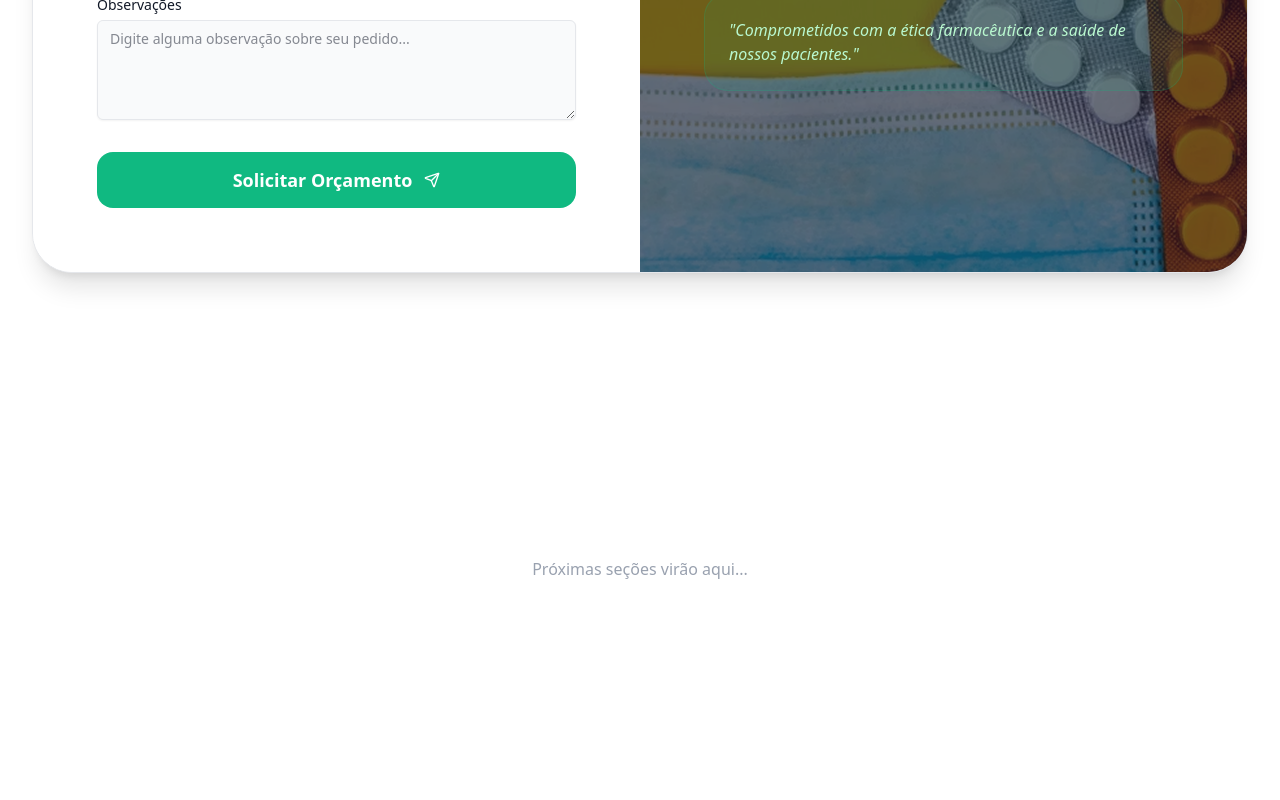
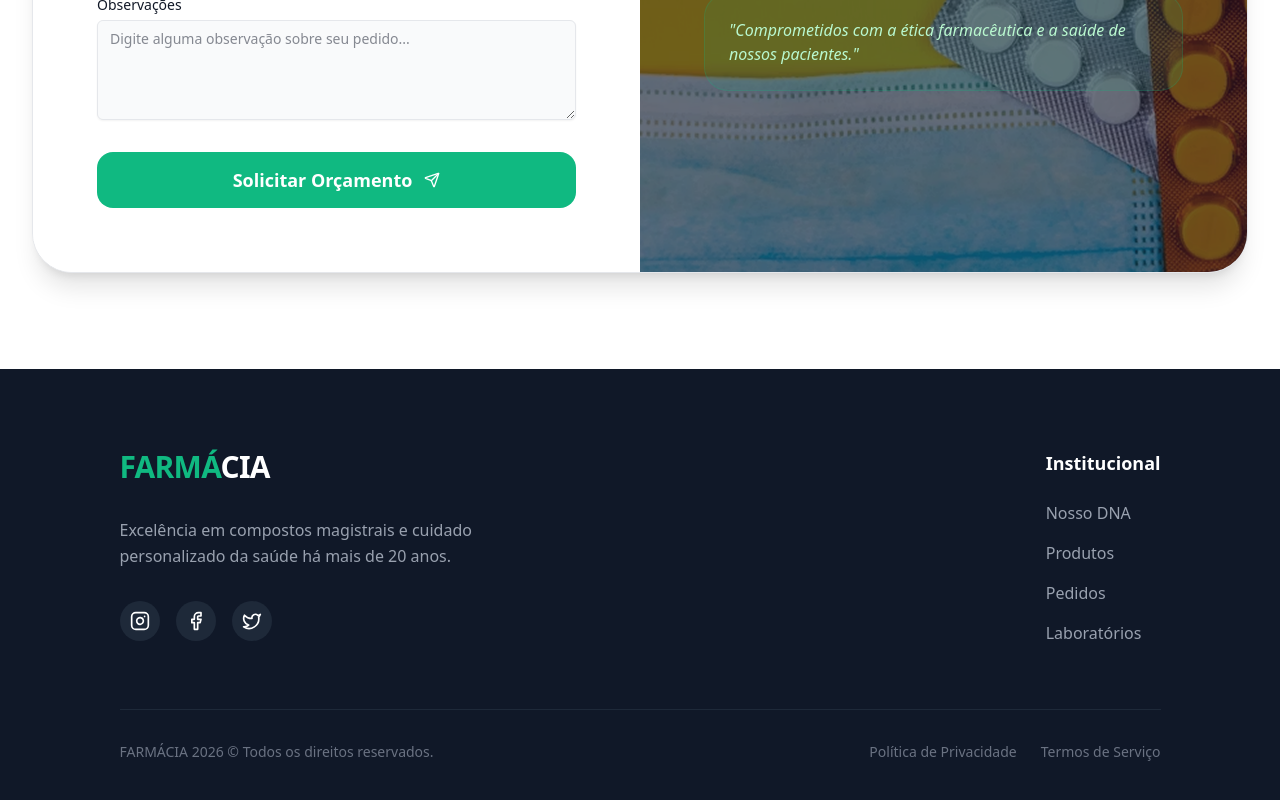
Before and after one commit to Rafael19722/desafio-frontend-singular, a Next.js app: page / in a window 1280 px wide. Shown: the part 4598-5398 px from the top of the page. Before the commit the page ends 5367 px from the top, so only its background shows below. Built offline with nearby package versions, Linux system fonts and the light colour scheme.

Commit message:
feat: implements footer with social links

```diff
--- a/app/globals.css
+++ b/app/globals.css
@@ -37,3 +37,13 @@ h1, h2, h3, h4, h5, h6 {
   -ms-overflow-style: none;
   scrollbar-width: none;
 }
+
+@layer components {
+  .footer-icon {
+    @apply w-10 h-10 rounded-full bg-gray-800 flex items-center justify-center hover:bg-primary transition-colors text-white;
+  }
+
+  .footer-link {
+    @apply text-gray-400 hover:text-primary transition-colors;
+  }
+}
--- a/app/layout.tsx
+++ b/app/layout.tsx
@@ -4,6 +4,7 @@ import "./globals.css";
 
 import { Header } from "@/components/Header";
 import { Toaster } from "@/components/ui/sonner";
+import { Footer } from "@/components/Footer";
 
 const inter = Inter({
   subsets: ["latin"],
@@ -33,6 +34,7 @@ export default function RootLayout({
         <Header />
         <Toaster />
         {children}
+        <Footer />
       </body>
     </html>
   );
--- a/app/page.tsx
+++ b/app/page.tsx
@@ -16,10 +16,6 @@ export default function Home() {
       <Products />
       <Quotes />
       <BudgetForm />
-
-      <div className="h-[50vh] bg-white flex items-center justify-center">
-        <p className="text-gray-400">Próximas seções virão aqui...</p>
-      </div>
     </main>
   );
 }
--- /dev/null
+++ b/components/Footer.tsx
@@ -0,0 +1,75 @@
+import Link from "next/link";
+import { Instagram, Facebook, Twitter } from "lucide-react";
+
+export function Footer() {
+    return (
+        <footer className="bg-gray-900 text-white pt-20 pb-10 px-8 md:px-[87.5px]">
+
+            <div className="max-w-[1280px] mx-auto px-8">
+
+                <div className="border-b border-gray-800 pb-16 flex flex-col md:flex-row justify-between gap-12 md:gap-16">
+
+                    <div className="w-full md:w-[584px] flex flex-col gap-6">
+
+                        <Link href="/" className="font-heading text-3xl font-bold tracking-tight inline-block mb-2">
+                            <span className="text-primary">FARMÁ</span>
+                            <span>CIA</span>
+                        </Link>
+
+                        <p className="font-sans font-normal text-base leading-[26px] text-gray-400 max-w-md">
+                            Excelência em compostos magistrais e cuidado personalizado da saúde há mais de 20 anos.
+                        </p>
+
+                        <div className="flex items-center gap-4 mt-2">
+                            <a href="#" className="footer-icon">
+                                <Instagram size={20} />
+                            </a>
+                            <a href="#" className="footer-icon">
+                                <Facebook size={20} />
+                            </a>
+                            <a href="#" className="footer-icon">
+                                <Twitter size={20} />
+                            </a>
+                        </div>
+                    </div>
+
+                    <div className="w-full md:w-[584px] flex justify-start md:justify-end">
+
+                        <div className="flex flex-col gap-6">
+
+                            <h4 className="font-bold text-lg text-white">Institucional</h4>
+
+                            <ul className="flex flex-col gap-4">
+                                <li>
+                                    <Link href="#" className="footer-link">Nosso DNA</Link>
+                                </li>
+                                <li>
+                                    <Link href="#" className="footer-link">Produtos</Link>
+                                </li>
+                                <li>
+                                    <Link href="#" className="footer-link">Pedidos</Link>
+                                </li>
+                                <li>
+                                    <Link href="#" className="footer-link">Laboratórios</Link>
+                                </li>
+                            </ul>
+
+                        </div>
+
+                    </div>
+
+                </div>
+
+                <div className="pt-8 flex flex-col md:flex-row justify-between items-center text-sm text-gray-500">
+                    <p>FARMÁCIA 2026 © Todos os direitos reservados.</p>
+                    <div className="flex gap-6 mt-4 md:mt-0">
+                        <Link href="#" className="hover:text-white">Política de Privacidade</Link>
+                        <Link href="#" className="hover:text-white">Termos de Serviço</Link>
+                    </div>
+                </div>
+
+            </div>
+
+        </footer>
+    )
+}
```
